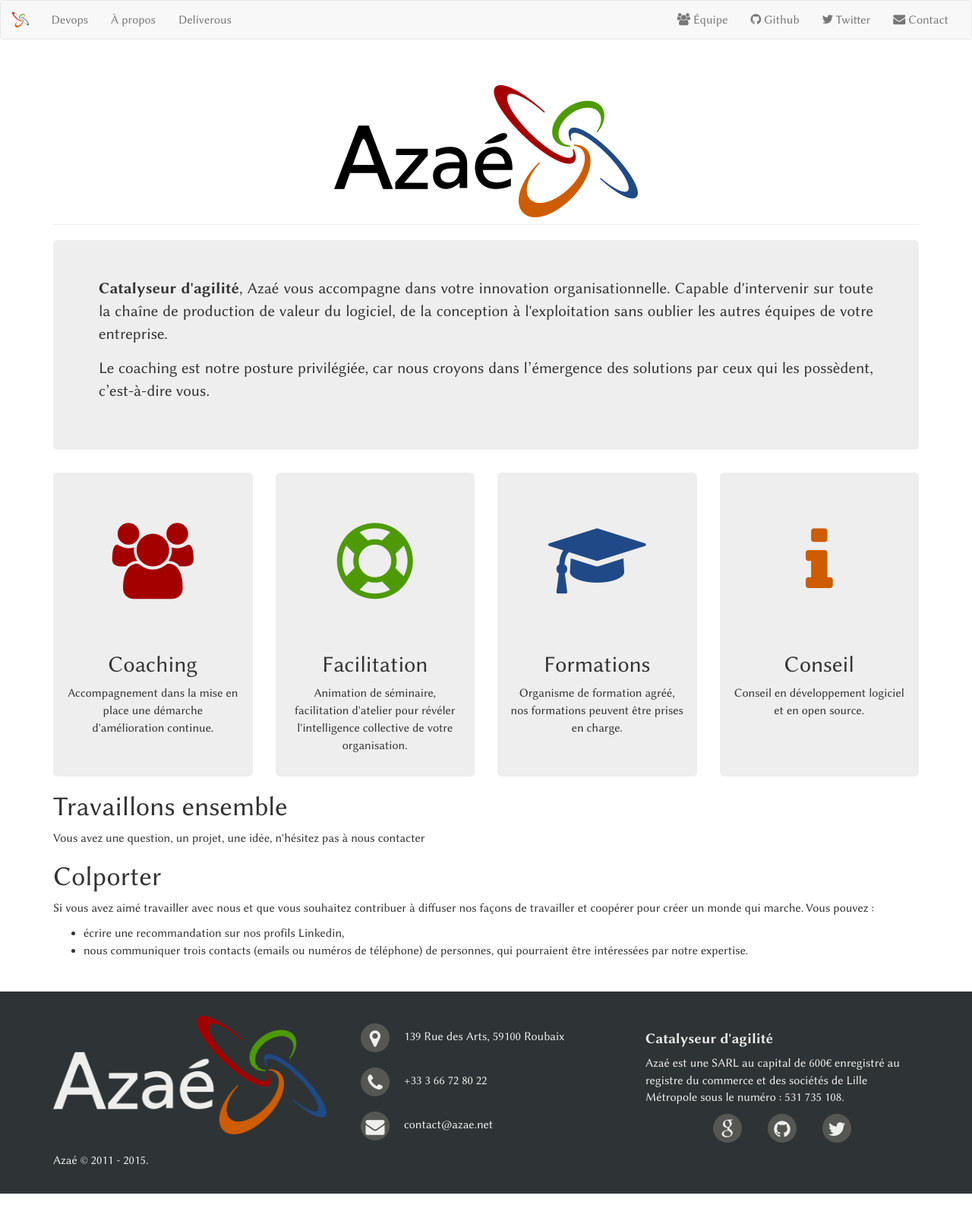
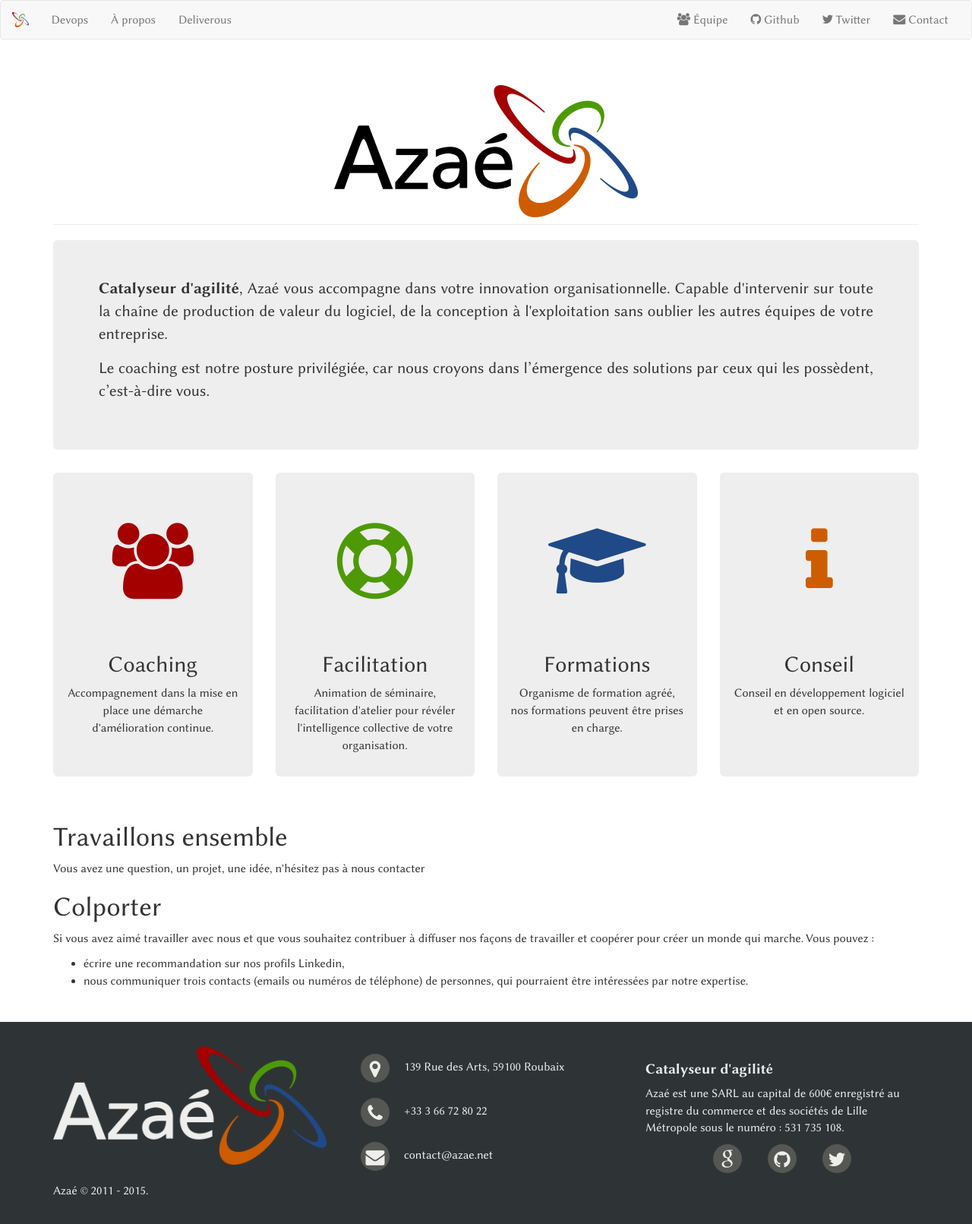
Before and after one commit to coachBZH/azae.net, a Jekyll site: the page built from index-new.html, in a window 1280 px wide. Shown: the whole page at 76% size. Built offline with Jekyll 4.4.1, drawn with Linux system fonts in a browser that asks for light colours; before the commit the page ends 1571 px from its top, so only the background shows below that.

Commit message:
space added after services

```diff
--- a/index-new.html
+++ b/index-new.html
@@ -62,11 +62,11 @@
     </div>
   </div>
 </div>
+<div class="spacer-40"></div>
 <div class="row">
   <div class="col-md-12">
     <h1>Travaillons ensemble</h1>
     <p>Vous avez une question, un projet, une idée, n'hésitez pas à nous contacter</p>
-
     <h1>Colporter</h1>
     <p>Si vous avez aimé travailler avec nous et que vous souhaitez contribuer à diffuser nos façons de travailler et coopérer pour créer un monde qui marche. Vous pouvez :
       <ul>
```
